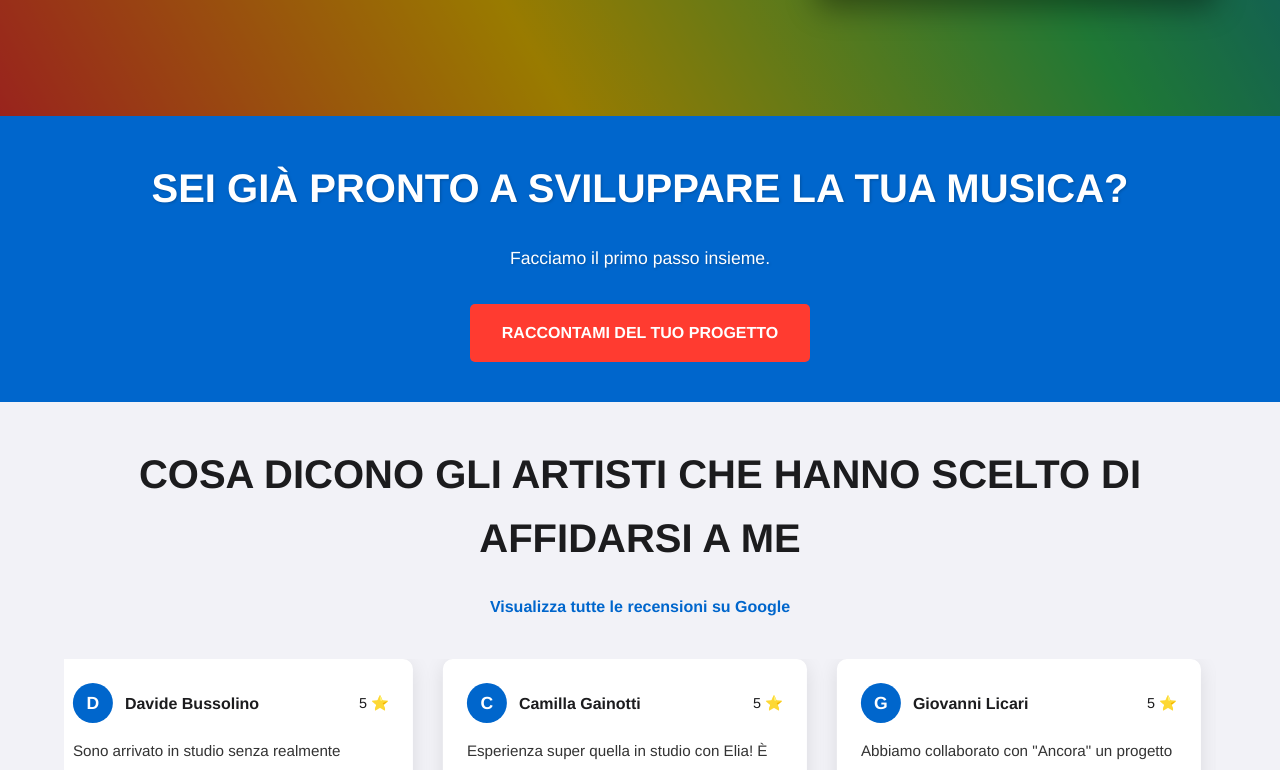
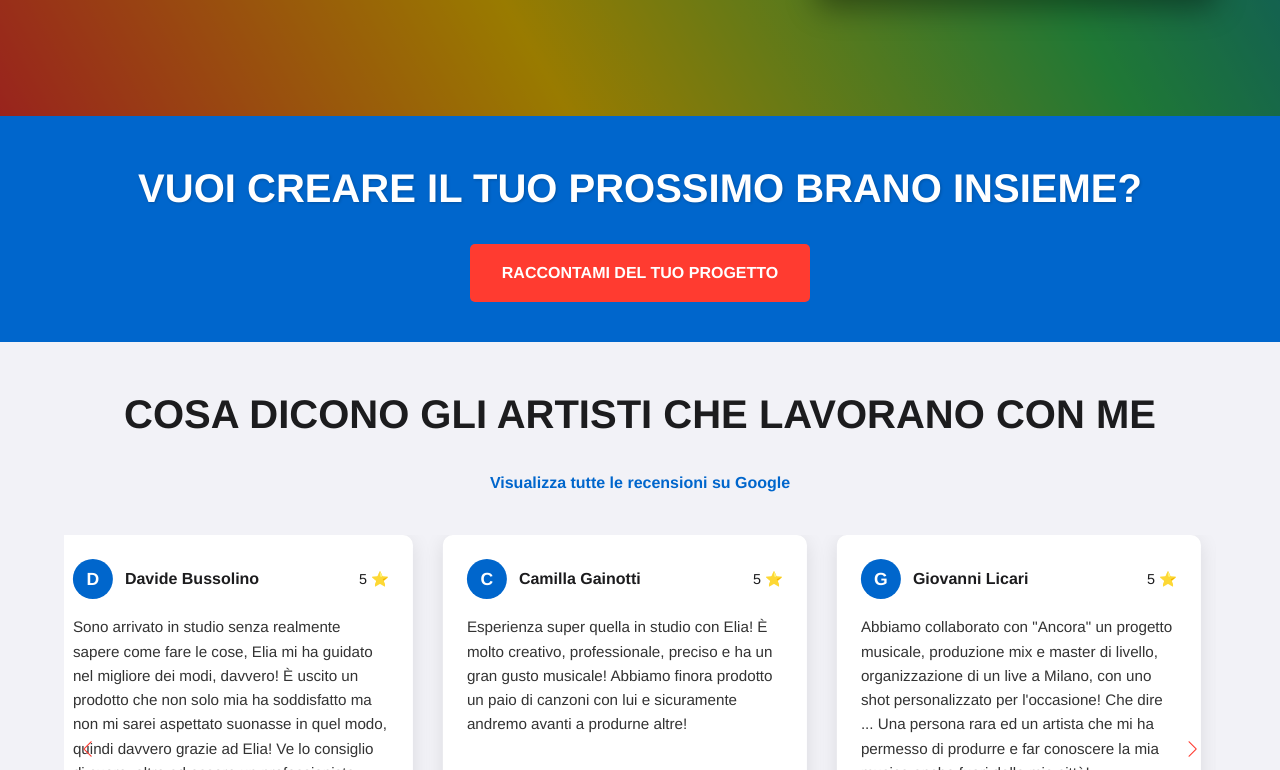
Before and after one commit to wavyprod1/website, a Vue app: page / in a window 1280 px wide. Shown: the part 684-1454 px from the top of the page. Built offline with nearby package versions, Linux system fonts and the light colour scheme.

Commit message:
various UI alignments

```diff
--- a/src/views/HomeView.vue
+++ b/src/views/HomeView.vue
@@ -54,8 +54,7 @@ const starEmoji = '⭐';
     <!-- Classe .cta-primary dal CSS globale gestisce sfondo e colori testo -->
     <section class="cta cta-primary">
       <div class="container">
-        <h2 class="section-title">SEI GIÀ PRONTO A SVILUPPARE LA TUA MUSICA?</h2>
-        <p class="section-intro">Facciamo il primo passo insieme.</p>
+        <h2 class="section-title">VUOI CREARE IL TUO PROSSIMO BRANO INSIEME?</h2>
         <a
           href="https://wa.me/393661980944?text=Ciao%20Elia%2C%20vorrei%20raccontarti%20del%20mio%20progetto%20musicale%21"
           class="btn btn-primary"
@@ -68,7 +67,7 @@ const starEmoji = '⭐';
     <!-- Classe .section-bg-light per sfondo chiaro e testo scuro (definita nello scoped CSS) -->
     <section class="reviews section-bg-light">
       <div class="container">
-        <h2 class="section-title">COSA DICONO GLI ARTISTI CHE HANNO SCELTO DI AFFIDARSI A ME</h2>
+        <h2 class="section-title">COSA DICONO GLI ARTISTI CHE LAVORANO CON ME</h2>
          <div class="google-link-container">
           <a href="https://g.co/kgs/yNMLUtt" target="_blank" class="google-reviews-link">
               Visualizza tutte le recensioni su Google
--- a/src/views/RecordingMixMasterView.vue
+++ b/src/views/RecordingMixMasterView.vue
@@ -87,7 +87,7 @@ onUnmounted(() => {
       <div class="container">
         <h2 class="section-title section-title-on-light">Mixing & Mastering</h2>
         <div class="service-detail-content">
-          <div class="service-detail-text-wrapper container">
+          <div class="service-detail-text-wrapper">
             <div class="service-detail-text">
               <p>
                 Non mi limito a bilanciare i volumi. Plasmo ogni suono per dare al tuo brano
@@ -108,7 +108,7 @@ onUnmounted(() => {
               </ul>
             </div>
           </div>
-          <div class="service-detail-image-wrapper container">
+          <div class="service-detail-image-wrapper">
             <div class="service-detail-image">
               <img
                 src="/images/mix-master/speakers.jpg"
@@ -184,7 +184,7 @@ onUnmounted(() => {
   display: flex;
   flex-wrap: wrap;
 
-  align-items: flex-start; /* Allinea gli item all'inizio del loro asse trasversale */
+  align-items: flex-start;
 }
 
 
@@ -352,6 +352,7 @@ onUnmounted(() => {
 @media (max-width: 768px) { /* Mobile */
   .service-detail-content {
     flex-direction: column;
+    align-items: center;
   }
 
 
```
